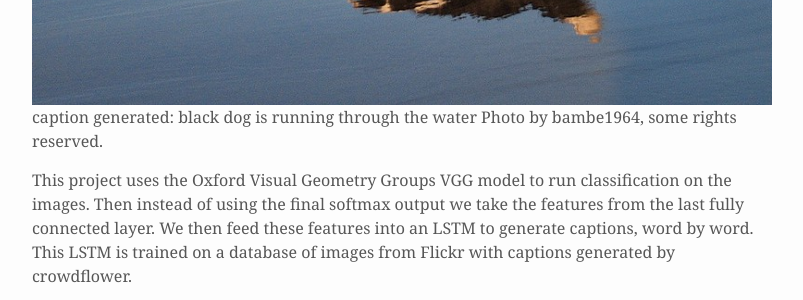
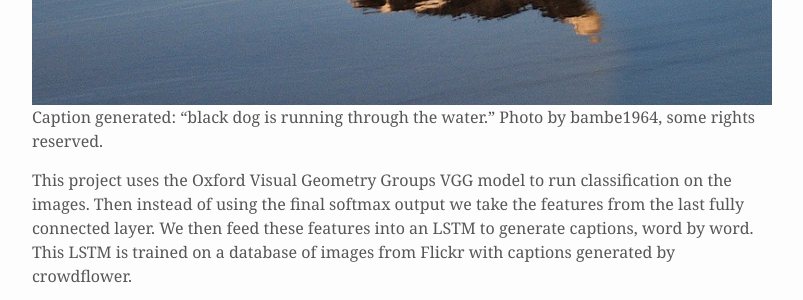
Before and after one commit to kenanwang/username.github.io, a Jekyll site: the page built from _posts/2020-01-08-photo-captioning.md, in a window 1280 px wide and 900 px high, scrolled down 667 px. Shown: the part 154-454 px from the top of the window, without its empty margins (238-1041 px from the left). Built offline with Jekyll 4.4.1, drawn with Linux system fonts in a browser that asks for light colours.

```diff
--- a/_posts/2020-01-08-photo-captioning.md
+++ b/_posts/2020-01-08-photo-captioning.md
@@ -6,8 +6,7 @@ tags:
 ---
 This project is to generate captions on images. This problem usually seen as an example of the power of deep learning because it uses deeplearning to run classification on the images and to generate texts.
 ![jpeg](/assets/photo_captioning/output_52_0.jpeg){: width='100%' style='margin: 20px 0px 0px 0px'}
-caption generated: black dog is running through the water
-Photo by bambe1964, some rights reserved.
+Caption generated: "black dog is running through the water." Photo by bambe1964, some rights reserved.
 
 This project uses the Oxford Visual Geometry Groups VGG model to run classification on the images. Then instead of using the final softmax output we take the features from the last fully connected layer. We then feed these features into an LSTM to generate captions, word by word. This LSTM is trained on a database of images from Flickr with captions generated by crowdflower.
 
```
Also changed, not shown: 1 other file.
